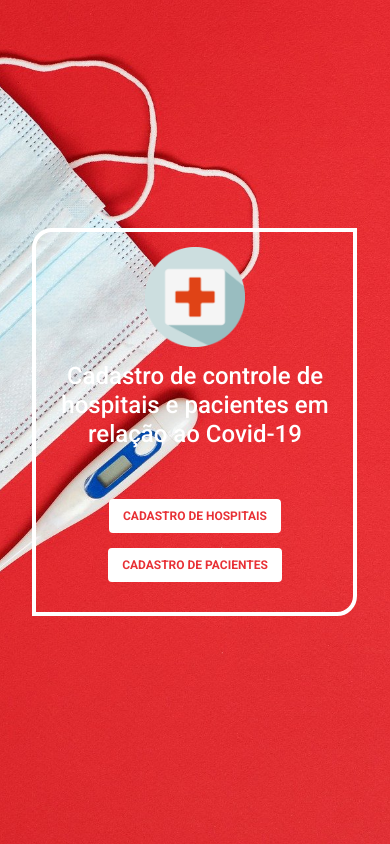
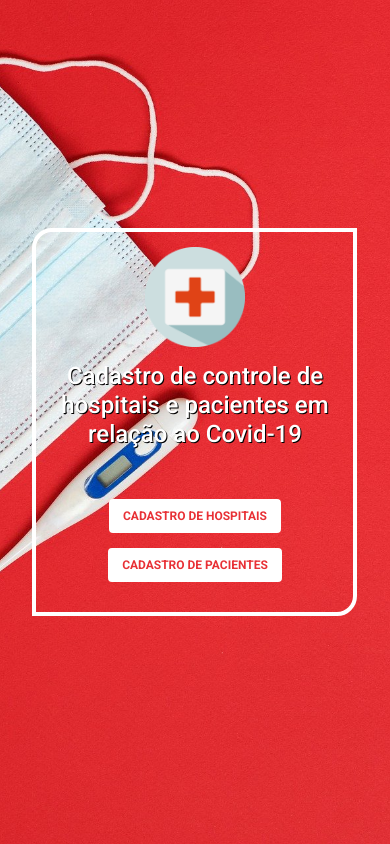
Before and after one commit to RenatoMarin/project_hospital, a website: page public/index.html in a window 390 px wide. Drawn offline with nearby package versions, Linux system fonts and the light colour scheme.

Commit message:
Add files via upload

```diff
--- a/public/css/stylesheet.css
+++ b/public/css/stylesheet.css
@@ -204,4 +204,7 @@
 	#secRegister .registerBox {
 		margin-top: 135px;
 	}
+	#secHome .buttonGroup h1 {
+		text-shadow: 1px 1px black;
+	}
 }
```
